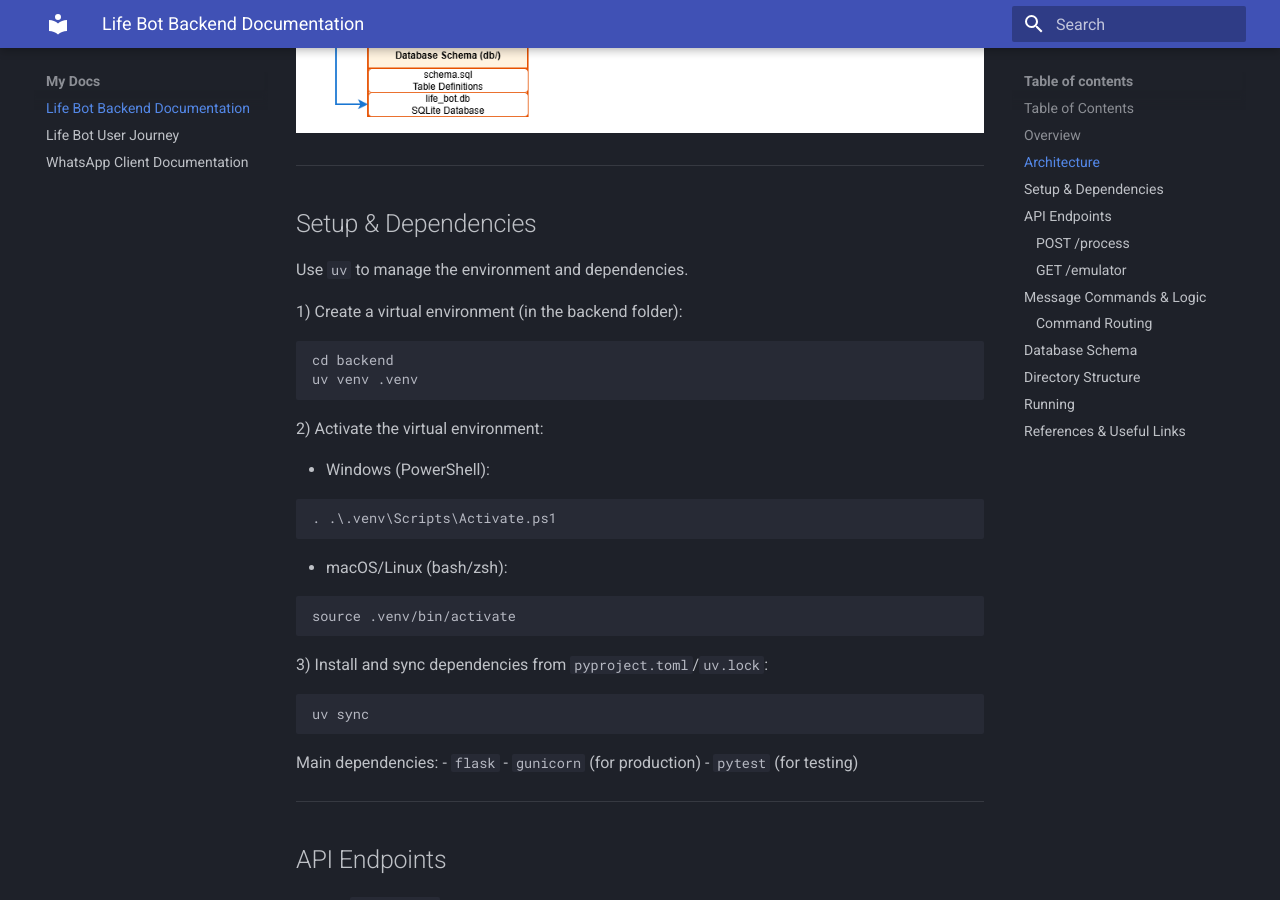
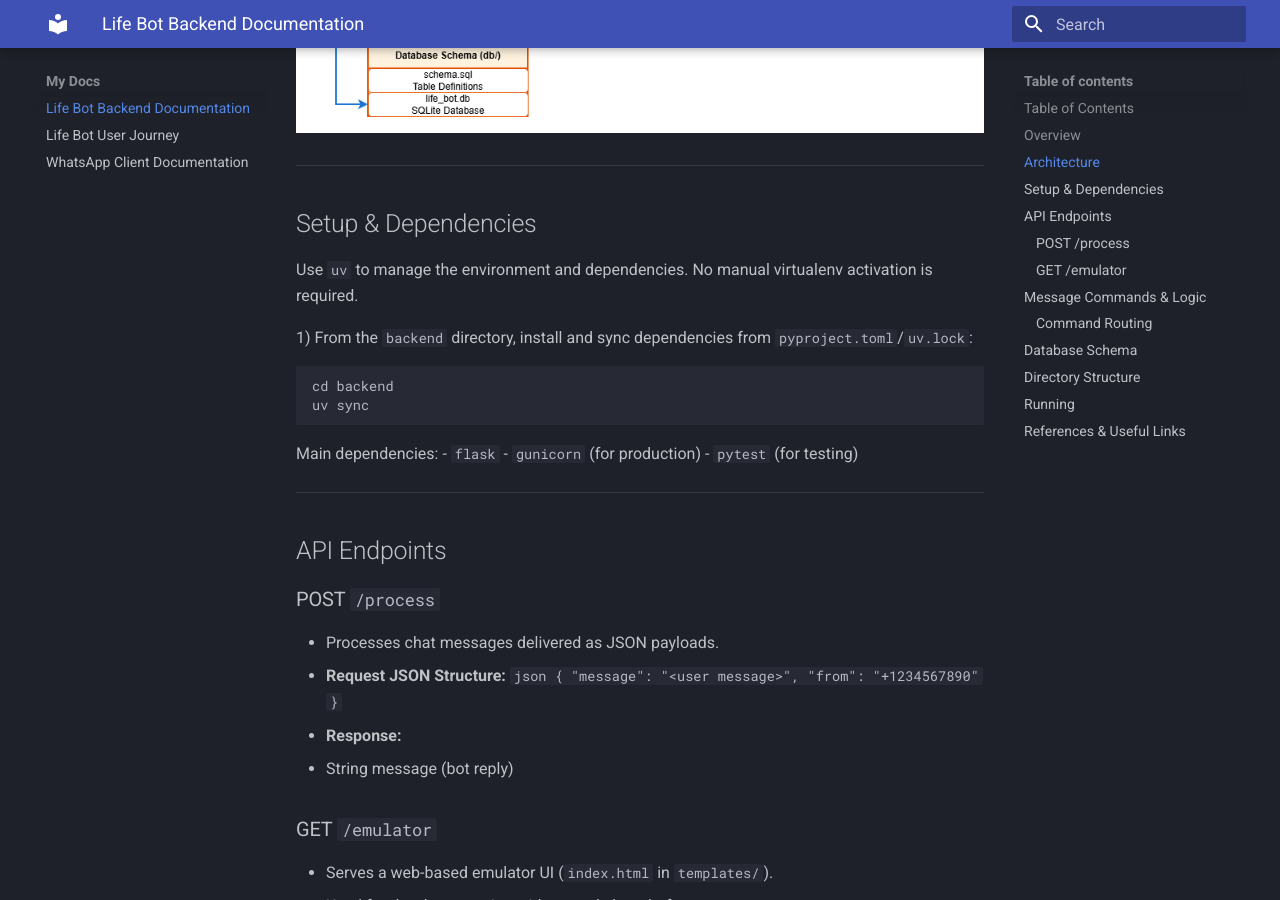
Before and after one commit to jmoraispk/loglife, an MkDocs documentation site: the page built from docs/docs/index.md, in a window 1280 px wide and 900 px high, scrolled down 1573 px. Built offline with MkDocs 1.6.1 and Material for MkDocs 9.7.7, drawn with Linux system fonts in a browser that asks for light colours; some of the changed text lies outside the part shown.

Commit message:
docs: update setup to use uv run for dev, gunicorn for prod

````diff
--- a/docs/docs/index.md
+++ b/docs/docs/index.md
@@ -37,28 +37,11 @@
 
 ## Setup & Dependencies
 
-Use `uv` to manage the environment and dependencies.
+Use `uv` to manage the environment and dependencies. No manual virtualenv activation is required.
 
-1) Create a virtual environment (in the backend folder):
+1) From the `backend` directory, install and sync dependencies from `pyproject.toml`/`uv.lock`:
 ```sh
 cd backend
-uv venv .venv
-```
-
-2) Activate the virtual environment:
-
-- Windows (PowerShell):
-```powershell
-. .\.venv\Scripts\Activate.ps1
-```
-
-- macOS/Linux (bash/zsh):
-```sh
-source .venv/bin/activate
-```
-
-3) Install and sync dependencies from `pyproject.toml`/`uv.lock`:
-```sh
 uv sync
 ```
 
@@ -167,16 +150,16 @@
 
 ## Running
 
-After completing [Setup & Dependencies](#setup--dependencies), ensure the virtual environment is active and start the backend from the `backend` directory:
+For development, run the app directly with `uv` from the `backend` directory (no need to activate a venv):
 ```sh
-python main.py
+uv run main.py
 ```
 - The server runs at `http://localhost:5000`.
 - Emulator UI: open `http://localhost:5000/emulator`.
 
 To stop the server: press `Ctrl+C` in the terminal.
 
-For production (optional), you can run with Gunicorn from the `backend` directory:
+For production, use Gunicorn from the `backend` directory:
 ```sh
 gunicorn -w 2 -b 0.0.0.0:5000 'main:app'
 ```
````
